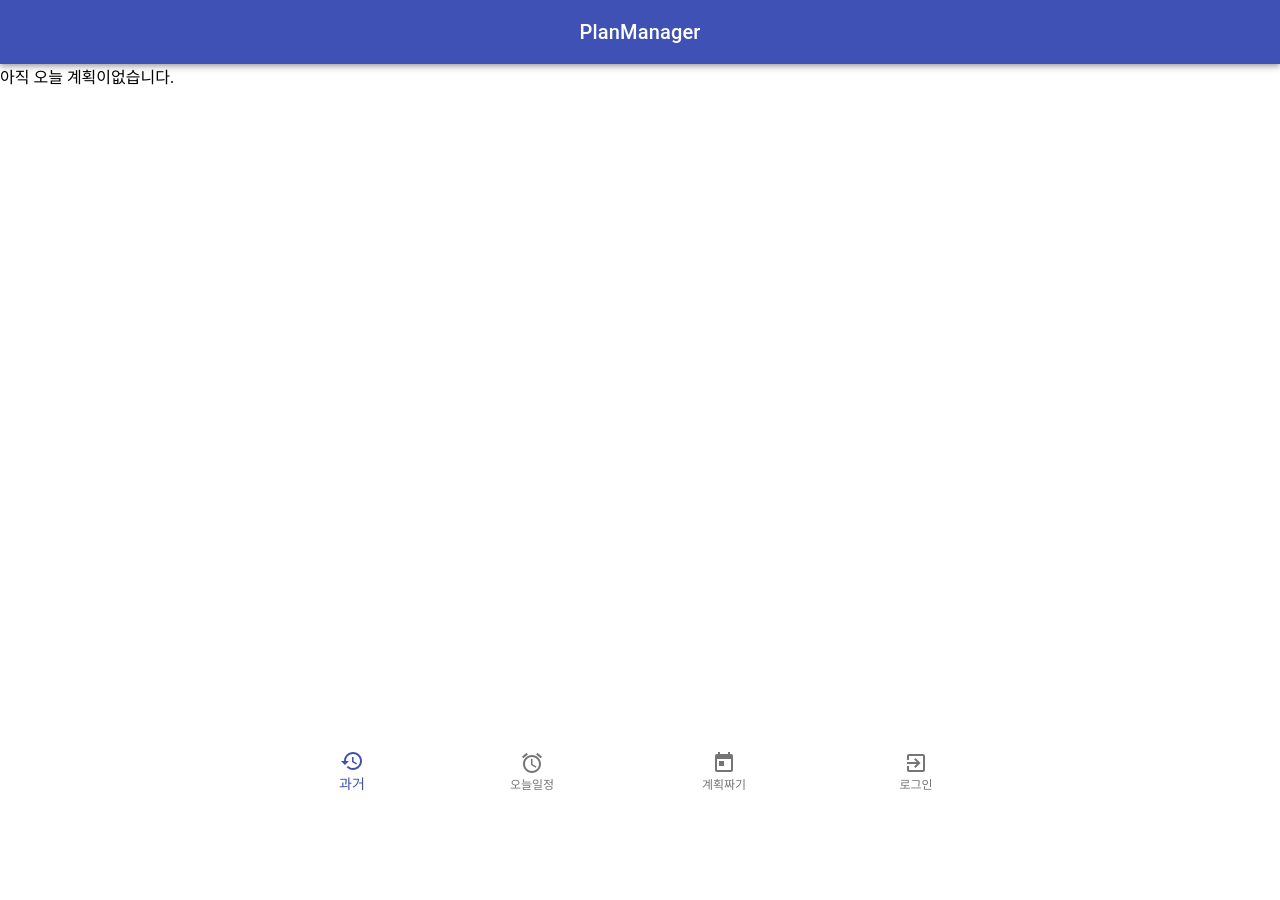
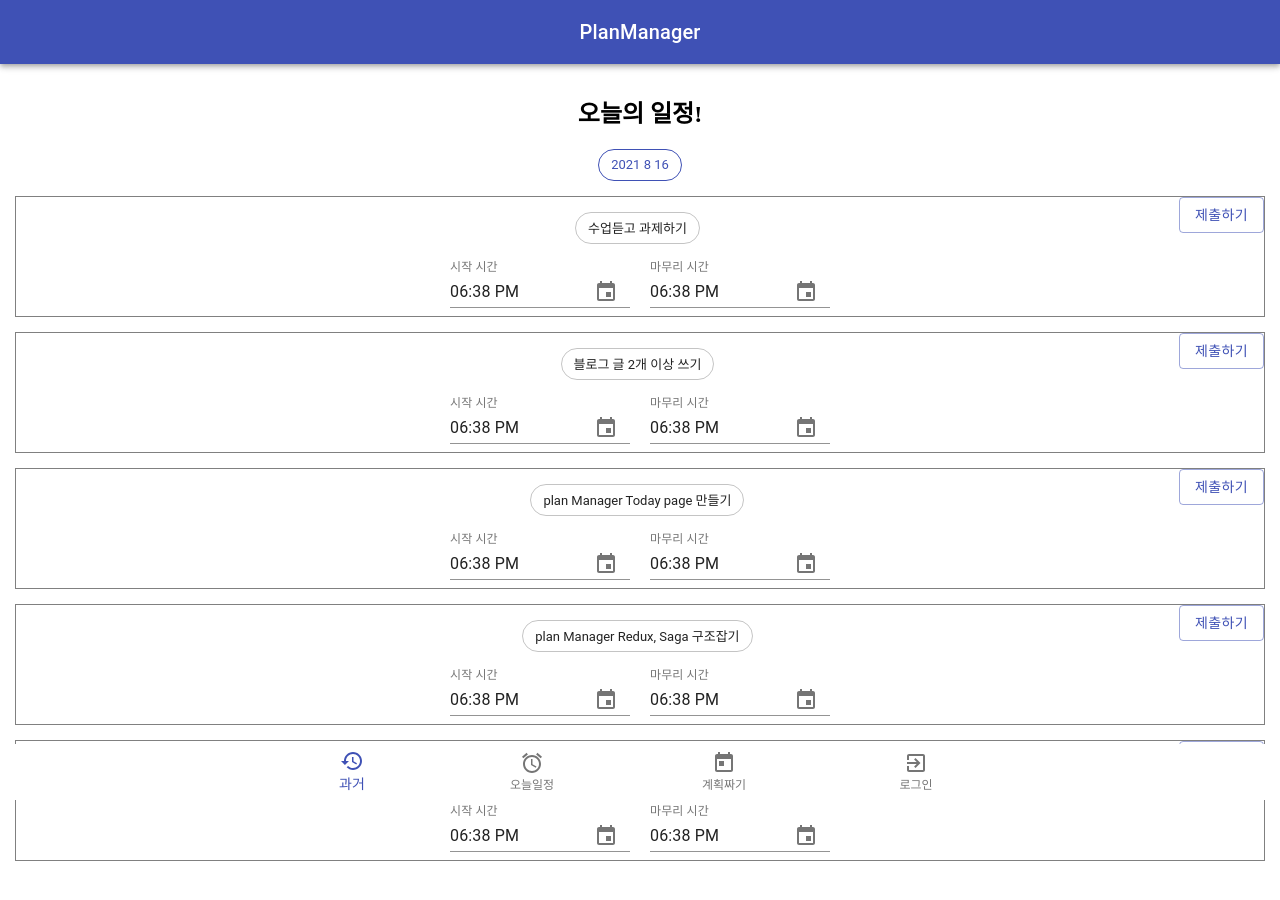
Before and after one commit to BY-juun/PlanManager, a Next.js app in the folder front/: page /Today in a window 1280 px wide. Shown: the top 900 px of the page. Before the commit the page ends 800 px from the top, so only its background shows below. Built offline with nearby package versions, Linux system fonts and the light colour scheme.

Commit message:
Today Page

```diff
--- /dev/null
+++ b/front/components/ScheduleList.js
@@ -0,0 +1,78 @@
+import React, { useState } from 'react';
+import Button from '@material-ui/core/Button';
+import {
+    MuiPickersUtilsProvider,
+    KeyboardTimePicker,
+  } from '@material-ui/pickers';
+import DateFnsUtils from '@date-io/date-fns';
+import { makeStyles } from '@material-ui/core/styles';
+import Chip from '@material-ui/core/Chip';
+import useInput from '../hooks/useInput';
+
+const useStyles = makeStyles((theme) => ({
+    root: {
+        marginTop : "15px",
+        marginLeft : "80px",
+    },
+    timepicker : {
+        width : "180px",
+        marginLeft : "10px",
+        marginRight : "10px",
+    },
+    button : {
+        float : "right",
+    },
+    chip : {
+        marginLeft : "80px",
+    }
+  }));
+
+const ScheduleList = ({value,index}) => {
+    const classes = useStyles();
+    const [startTime , setStartTime] = useState(new Date());
+    const [endTime , setEndTime] = useState(new Date());
+
+    const onChangeStartTime = (date) => {
+        setStartTime(date);
+    };
+
+    const onChangeEndTime = (date) => {
+        setEndTime(date);
+    };
+    return (
+        <>
+                    <div style = {{border : "1px solid grey" , marginTop : "15px", marginLeft : "15px", marginRight : "15px"}}>
+                        <Chip label={value} className = {classes.root} variant="outlined" />
+                        <Button variant="outlined" color="primary" className = {classes.button}>제출하기</Button>
+                        <div>
+                        <MuiPickersUtilsProvider utils={DateFnsUtils}>
+                            <KeyboardTimePicker
+                            margin="normal"
+                            id="time-picker"
+                            label="시작 시간"
+                            className = {classes.timepicker}
+                            KeyboardButtonProps={{
+                                'aria-label': 'change time',
+                            }}
+                            value = {startTime}
+                            onChange = {onChangeStartTime}
+                            />
+                            <KeyboardTimePicker
+                            margin="normal"
+                            className = {classes.timepicker}
+                            id="time-picker"
+                            label="마무리 시간"
+                            KeyboardButtonProps={{
+                                'aria-label': 'change time',
+                            }}
+                            value = {endTime}
+                            onChange = {onChangeEndTime}
+                            />
+                        </MuiPickersUtilsProvider>
+                        </div>
+                    </div>
+        </>
+    )
+};
+
+export default ScheduleList;
--- a/front/pages/Today.js
+++ b/front/pages/Today.js
@@ -1,14 +1,30 @@
-import React from 'react';
+import React, { useState } from 'react';
 import TopLayout from '../components/TopLayout';
 import BottomLayout from '../components/BottomLayout';
+import styled from 'styled-components';
+import ScheduleList from '../components/ScheduleList';
+import Chip from '@material-ui/core/Chip';
+
+const TodayWrapper = styled.div`
+    text-align : center;
+    margin-top : 30px;
+    height : 900px;
+`;
 
 const Today = () => {
+    const today = new Date();
+    const scheduleArr = ["수업듣고 과제하기", "블로그 글 2개 이상 쓰기", "plan Manager Today page 만들기","plan Manager Redux, Saga 구조잡기", "운동하기"];
+    const dayinfo = String(today.getFullYear())+ " " + String(today.getMonth()+1)+ " " + String(today.getDate()) ;
     return(
         <>
             <TopLayout></TopLayout>
-            <div>
-                아직 오늘 계획이없습니다.
-            </div>
+            <TodayWrapper>
+                <h2>오늘의 일정!</h2>
+                <Chip label={dayinfo}   color="primary" variant="outlined" />
+                {scheduleArr.map((value,index)=>
+                    <ScheduleList value = {value} index = {index} key = {index}/>
+                )}
+            </TodayWrapper>
             <BottomLayout></BottomLayout>
         </>
     );
```
Also changed, not shown: front/pages/Schedule.js (+8 -6 lines).
